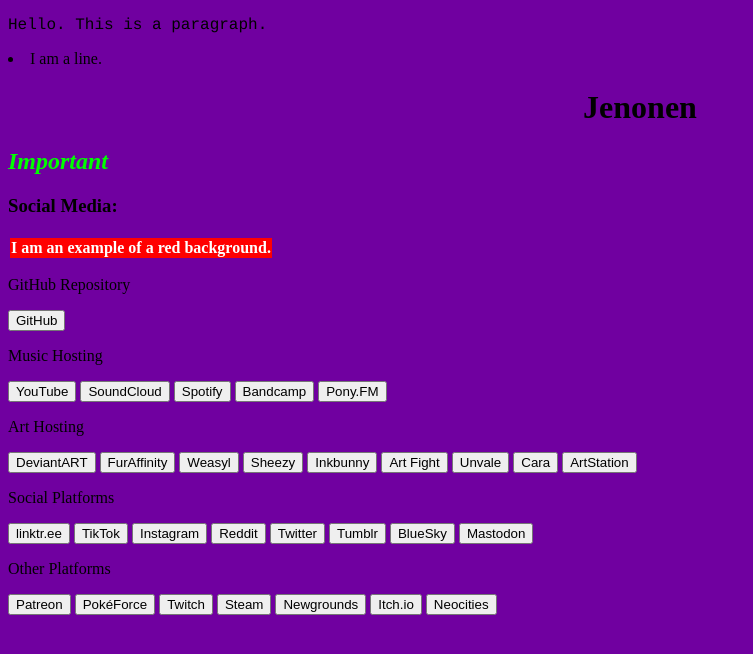
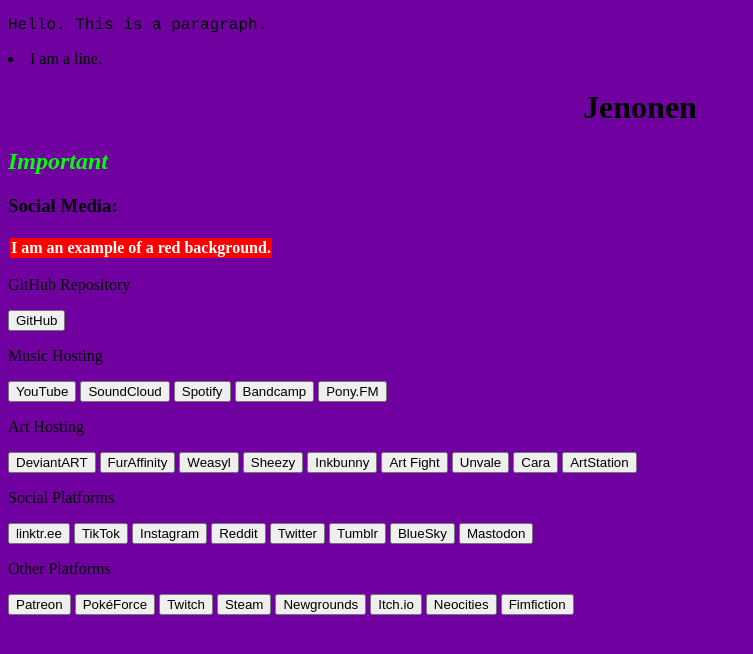
Before and after one commit to Jenonen-Labs/Jenonen-Labs.github.io, a plain HTML site: page index.html in a window 1280 px wide. Shown: the whole page, without its empty margins (0-753 px from the left). Drawn offline with Linux system fonts and the light colour scheme.

Commit message:
Update index.html

```diff
--- a/index.html
+++ b/index.html
@@ -49,6 +49,7 @@
             <a rel="Jenonen" href=https://jenonen.newgrounds.com target=_blank><button>Newgrounds</button></a>
             <a rel="Jenonen" href="https://jenonen.itch.io" target= _blank><button>Itch.io</button></a>
             <a rel="Jenonen" href="https://jenonen.neocities.org/" target= _blank><button>Neocities</button></a>
+            <a rel="Jenonen" href="https://www.fimfiction.net/user/875428/Jenonen" target= _blank><button>Fimfiction</button></a>
         <script type='text/javascript' src='https://storage.ko-fi.com/cdn/widget/Widget_2.js'></script><script type='text/javascript'>kofiwidget2.init('Support me on Ko-fi', '#a263eb', 'D1D11K6LTN');kofiwidget2.draw();</script>
             </body>
 <!-- "target=_blank" opens a link to a new tab. -->
```
